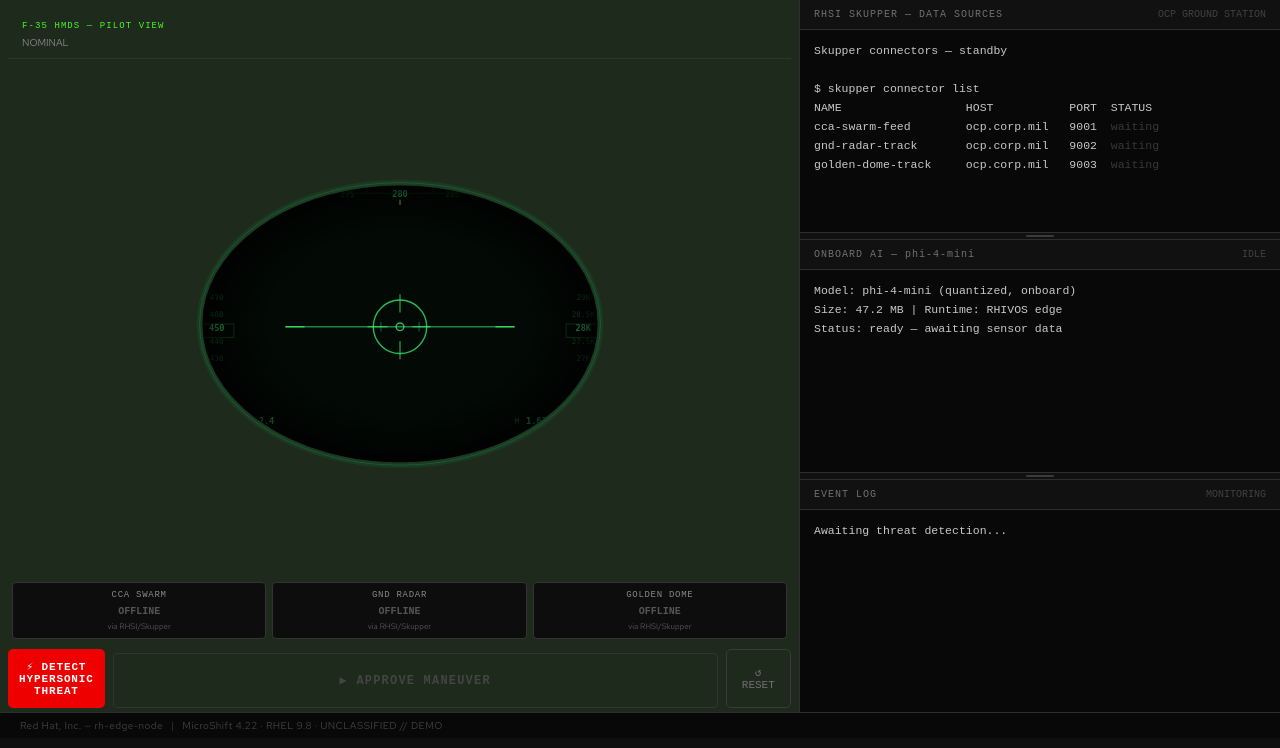
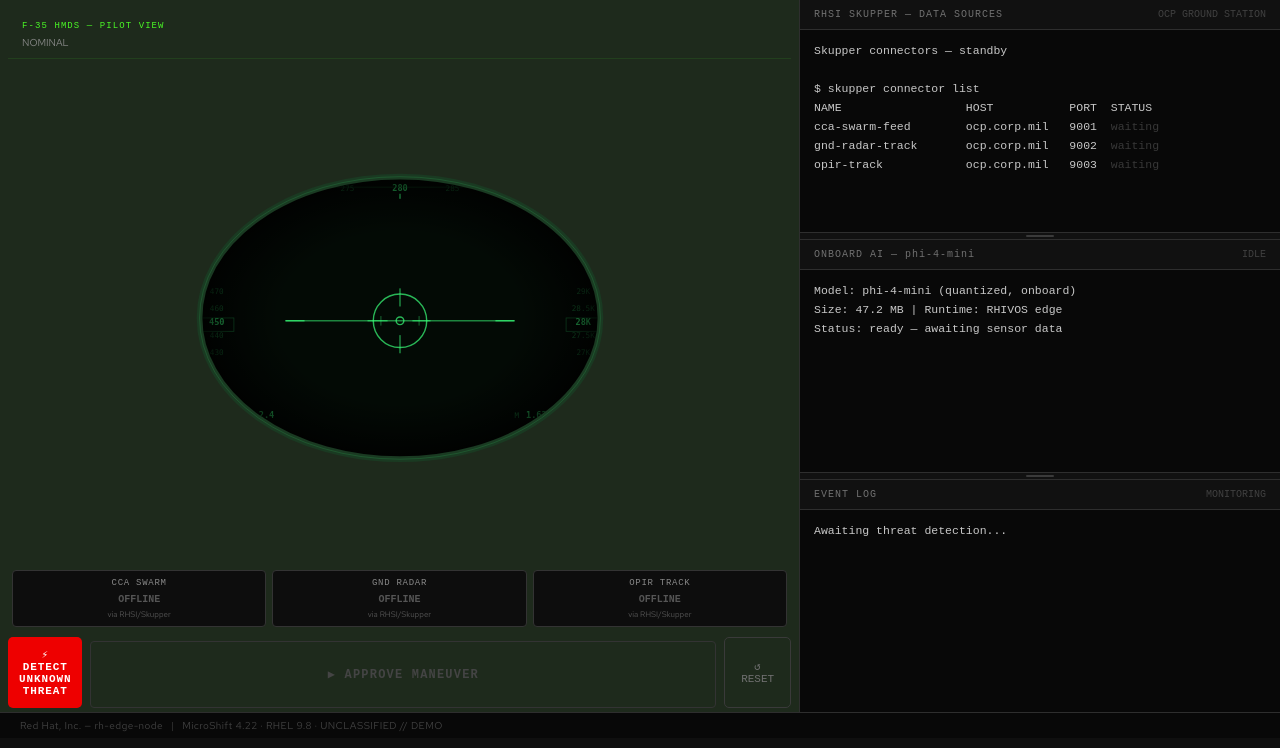
Before and after one commit to swarred/rh-edge-demo, a Flask app: template dashboard/templates/scenario3.html in a window 1280 px wide. Shown: the part 52-800 px from the top of the page. Run offline with Flask 3, Linux system fonts and the light colour scheme; the template is opened without the code that fills it, so the values that code supplies are empty; some web fonts are replaced.

Commit message:
Change threat terminology and OPIR naming per demo requirements
S3: 'DETECT HYPERSONIC THREAT' → 'DETECT UNKNOWN THREAT'
S3/S4: 'HYPERSONIC_GLIDE' → 'UNKNOWN_THREAT' in AI inference logs
S3/S4: 'golden-dome-track' → 'opir-track' in Skupper connector logs
S3: GOLDEN DOME feed tile → OPIR TRACK
S4: 'HGV DETECTED' → 'UNKNOWN THREAT' in scene status label
S4: golden-dome-feed → opir-feed in RHSI artifact panel

Co-Authored-By: Claude Sonnet 4.6 (1M context) <noreply@anthropic.com>

```diff
--- a/dashboard/app.py
+++ b/dashboard/app.py
@@ -64,24 +64,24 @@ _ANSIBLE_CLOUD = [
 # ── S4 dissemination steps ───────────────────────────────────────────
 _S4_STEPS = [
     (0,  "SAT",      "PWSA-07: orbital pass — approaching AOI"),
-    (3,  "DETECT",   "HGV salvo detected — 3 tracks acquired"),
-    (6,  "AI",       "phi-4-mini (RHEL Image Mode): HYPERSONIC_GLIDE — 94% conf"),
+    (3,  "DETECT",   "Unknown threat detected — 3 tracks acquired"),
+    (6,  "AI",       "phi-4-mini (RHEL Image Mode): UNKNOWN_THREAT — 94% conf"),
     (9,  "RHSI",     "Space-to-ground Skupper link established"),
     (12, "PACAF",    "PACAF-TOC-001: verified track received"),
     (15, "NAVY",     "USS-BURKE-DDG: SPY-6 radar cueing initiated"),
     (18, "JTAC",     "JTAC-FWD-001: track received — operators alerted"),
-    (21, "DOME",     "GOLDEN-DOME-BTY: intercept solution computed"),
+    (21, "DOME",     "GOLDEN-DOME-BTY: OPIR track correlated — intercept solution computed"),
     (23, "COMPLETE", "DISSEMINATION COMPLETE — 7.8s · 4 nodes notified"),
 ]
 
 # ── S3 RHSI feed steps ────────────────────────────────────────────────
 _S3_FEED_STEPS = [
-    (2,  "THREAT",   "Hypersonic threat detected — track initiated"),
+    (2,  "THREAT",   "Unknown threat detected — track initiated"),
     (5,  "RHSI",     "Skupper connector: CCA-swarm-feed — ACQUIRING"),
     (8,  "RHSI",     "Skupper connector: CCA-swarm-feed — 6 feeds FUSED"),
     (11, "RHSI",     "Skupper connector: gnd-radar-track — ACQUIRING"),
     (14, "RHSI",     "Skupper connector: gnd-radar-track — FUSED"),
-    (17, "RHSI",     "Skupper connector: golden-dome-track — CORRELATED"),
+    (17, "RHSI",     "Skupper connector: opir-track — CORRELATED"),
     (19, "AI",       "phi-4-mini: fusing 3 data sources — PROCESSING"),
     (21, "AI",       "phi-4-mini: inference complete — 187ms"),
     (22, "RECOMMEND","BREAK LEFT / 4G / CHAFF × 2 — confidence: 97%"),
--- a/dashboard/templates/scenario3.html
+++ b/dashboard/templates/scenario3.html
@@ -321,7 +321,7 @@
         <div class="ft-sub">via RHSI/Skupper</div>
       </div>
       <div class="feed-tile ft-offline" id="feed-dome">
-        <div class="ft-label">GOLDEN DOME</div>
+        <div class="ft-label">OPIR TRACK</div>
         <div class="ft-status" id="feed-dome-status">OFFLINE</div>
         <div class="ft-sub">via RHSI/Skupper</div>
       </div>
@@ -331,7 +331,7 @@
     <div class="trigger-area">
       <button class="trigger-btn" id="trigger-btn"
               onclick="doTrigger()">
-        ⚡ DETECT HYPERSONIC THREAT
+        ⚡ DETECT UNKNOWN THREAT
       </button>
       <button class="approve-btn" id="approve-btn"
               onclick="doApprove()" disabled>
@@ -359,7 +359,7 @@ $ skupper connector list
 NAME                  HOST           PORT  STATUS
 cca-swarm-feed        ocp.corp.mil   9001  <span class="t-dim">waiting</span>
 gnd-radar-track       ocp.corp.mil   9002  <span class="t-dim">waiting</span>
-golden-dome-track     ocp.corp.mil   9003  <span class="t-dim">waiting</span></pre>
+opir-track            ocp.corp.mil   9003  <span class="t-dim">waiting</span></pre>
     </div>
 
     <div class="tile-divider-h"></div>
@@ -449,7 +449,7 @@ function rhsiLog(events) {
       radarStatus = '<span class="t-ok">connected</span>';
     else if (m.indexOf('gnd-radar') >= 0)
       radarStatus = '<span class="t-changed">acquiring</span>';
-    if (m.indexOf('golden-dome') >= 0)
+    if (m.indexOf('opir') >= 0)
       domeStatus = '<span class="t-ok">connected</span>';
   });
 
@@ -459,7 +459,7 @@ function rhsiLog(events) {
     '<span class="t-dim">──────────────────────────────────</span>\n' +
     'cca-swarm-feed        ' + ccaStatus + '\n' +
     'gnd-radar-track       ' + radarStatus + '\n' +
-    'golden-dome-track     ' + domeStatus;
+    'opir-track            ' + domeStatus;
 }
 
 // ── AI log helper ─────────────────────────────────────────────────────
--- a/dashboard/templates/scenario4.html
+++ b/dashboard/templates/scenario4.html
@@ -553,14 +553,14 @@ function updateRhsiLog(data) {
   if (src) src.textContent = data.rhsi_up ? 'ACTIVE' : 'ESTABLISHING';
   var html = 'Satellite: PWSA-07 (RHEL Image Mode)\n';
   html += 'phi-4-mini: ' + (data.ai_complete ?
-    '<span class="t-ok">HYPERSONIC_GLIDE — 94% conf</span>' :
+    '<span class="t-ok">UNKNOWN_THREAT — 94% conf</span>' :
     (data.sat_over_aoi ? '<span class="t-changed">processing...</span>' : 'standby')) + '\n\n';
 
   html += 'Space-to-ground Skupper connectors:\n';
   html += '  pacaf-toc-feed    ' + (data.node_pacaf ? '<span class="t-ok">● connected</span>' : (data.rhsi_up ? '<span class="t-changed">acquiring</span>' : '<span class="t-dim">waiting</span>')) + '\n';
   html += '  burke-spy6-feed   ' + (data.node_burke ? '<span class="t-ok">● connected</span>' : (data.rhsi_up ? '<span class="t-changed">acquiring</span>' : '<span class="t-dim">waiting</span>')) + '\n';
   html += '  jtac-fwd-feed     ' + (data.node_jtac  ? '<span class="t-ok">● connected</span>' : (data.rhsi_up ? '<span class="t-changed">acquiring</span>' : '<span class="t-dim">waiting</span>')) + '\n';
-  html += '  golden-dome-feed  ' + (data.node_dome  ? '<span class="t-ok">● connected</span>' : (data.rhsi_up ? '<span class="t-changed">acquiring</span>' : '<span class="t-dim">waiting</span>'));
+  html += '  opir-feed         ' + (data.node_dome  ? '<span class="t-ok">● connected</span>' : (data.rhsi_up ? '<span class="t-changed">acquiring</span>' : '<span class="t-dim">waiting</span>'));
   el.innerHTML = html;
 }
 
@@ -574,7 +574,7 @@ function updateAll(data) {
     if (data.complete)        { lbl.textContent = '✓ DISSEMINATION COMPLETE'; lbl.style.color='#39ff7a'; }
     else if (data.rhsi_up)    { lbl.textContent = 'TRACK DISSEMINATING';      lbl.style.color='#39ff7a'; }
     else if (data.ai_complete){ lbl.textContent = 'AI: CLASSIFIED';           lbl.style.color='#ffcc00'; }
-    else if (data.sat_over_aoi){ lbl.textContent = '⚠ HGV DETECTED';         lbl.style.color='#ff4444'; }
+    else if (data.sat_over_aoi){ lbl.textContent = '⚠ UNKNOWN THREAT';        lbl.style.color='#ff4444'; }
     else if (data.triggered)  { lbl.textContent = 'ORBITAL PASS';             lbl.style.color='#888'; }
     else                      { lbl.textContent = 'MONITORING';               lbl.style.color='#888'; }
   }
```
